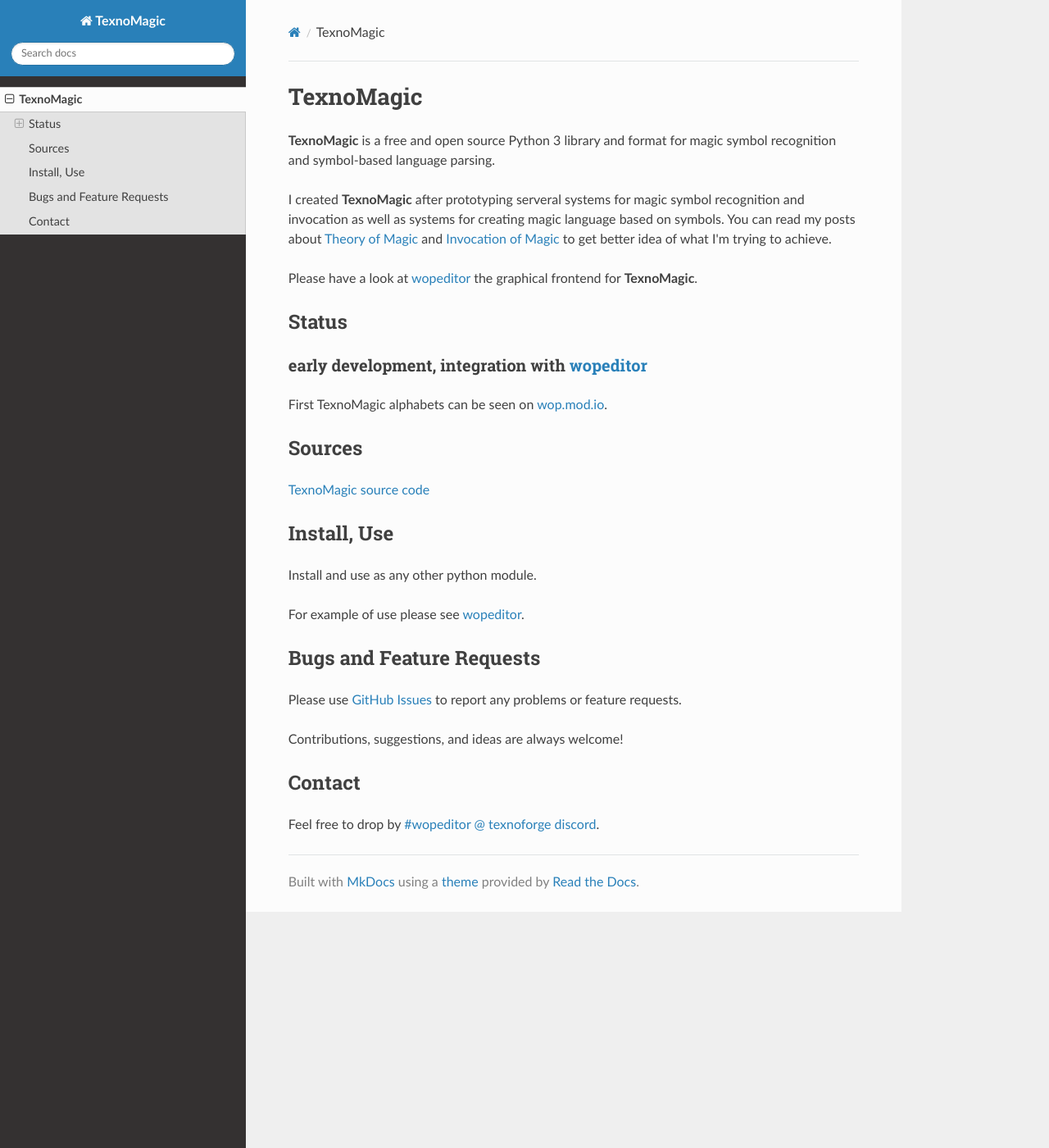
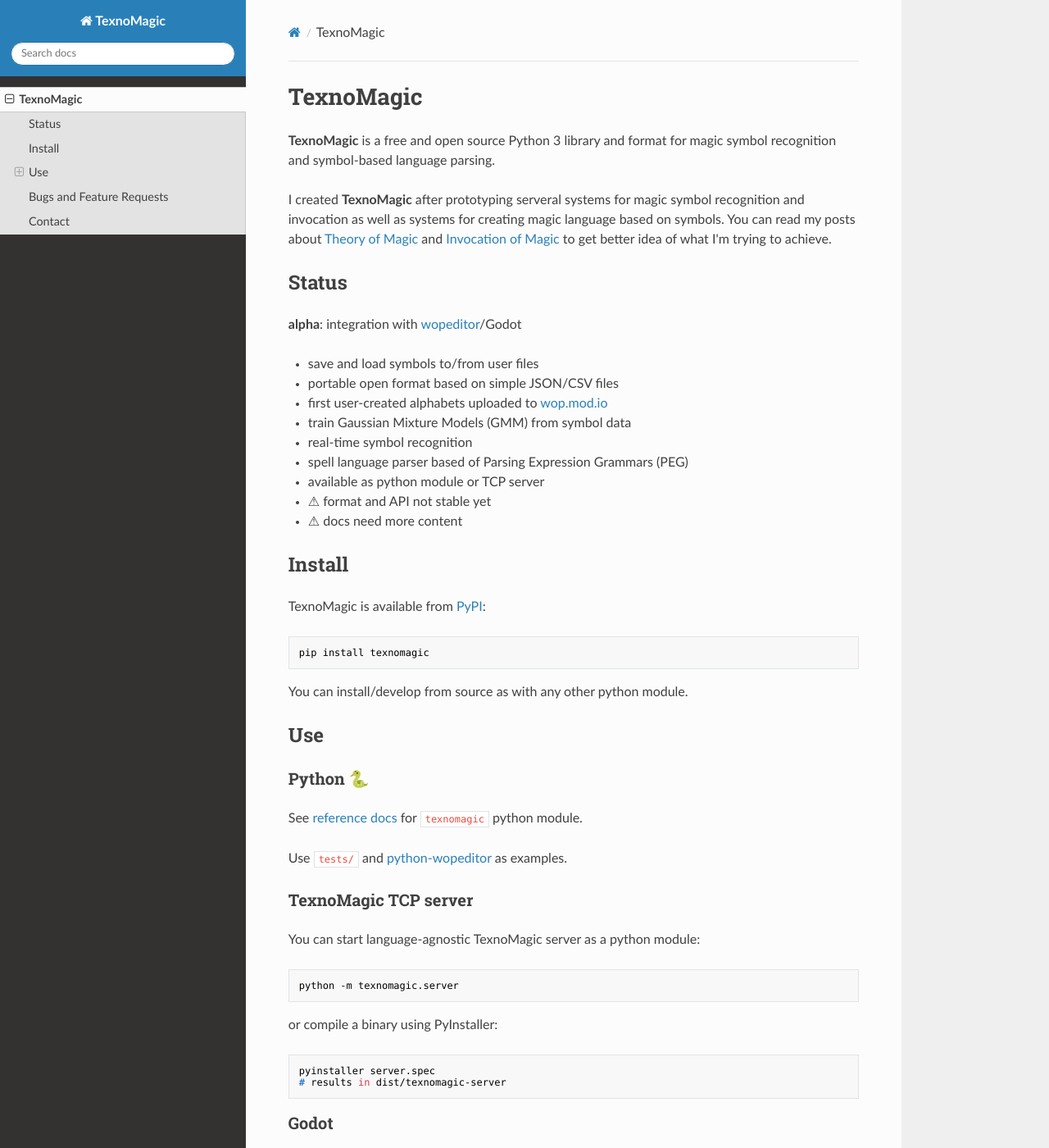
Before and after one commit to texnoforge/texnomagic, an MkDocs documentation site: the page built from docs/index.md, in a window 1280 px wide and 1400 px high. Shown: the whole window at 82% size. Built offline with MkDocs 1.6.1, drawn with Linux system fonts in a browser that asks for light colours; nearby versions of some CDN libraries; some of the changed text lies outside the part shown.

Commit message:
docs: update 📜

````diff
--- a/docs/README.md
+++ /dev/null
@@ -1,50 +0,0 @@
-# TexnoMagic
-
-**TexnoMagic** is a free and open source Python 3 library and format for magic
-symbol recognition and symbol-based language parsing.
-
-I created **TexnoMagic** after prototyping serveral systems for magic
-symbol recognition and invocation as well as systems for creating magic
-language based on symbols. You can read my posts about
-[Theory of Magic](https://texnoforge.dev/words-of-power-devlog-1-theory-of-magic.html) and
-[Invocation of Magic](https://texnoforge.dev/words-of-power-devlog-2-invocation-of-magic.html)
-to get better idea of what I'm trying to achieve.
-
-Please have a look at [wopeditor] the graphical frontend for **TexnoMagic**.
-
-
-## Status
-
-### early development, integration with [wopeditor]
-
-First TexnoMagic alphabets can be seen on [wop.mod.io].
-
-
-## Sources
-
-[TexnoMagic source code](https://github.com/texnoforge/texnomagic/)
-
-
-## Install, Use
-
-Install and use as any other python module.
-
-For example of use please see [wopeditor].
-
-
-## Bugs and Feature Requests
-
-Please use [GitHub Issues](https://github.com/texnoforge/texnomagic/issues)
-to report any problems or feature requests.
-
-Contributions, suggestions, and ideas are always welcome!
-
-
-## Contact
-
-Feel free to drop by
-[#wopeditor @ texnoforge discord](https://discord.gg/Dq3vaeg3pG).
-
-
-[wopeditor]: https://texnoforge.github.io/wopeditor/
-[wop.mod.io]: https://wop.mod.io
--- /dev/null
+++ b/docs/index.md
@@ -0,0 +1,88 @@
+# TexnoMagic
+
+**TexnoMagic** is a free and open source Python 3 library and format for magic
+symbol recognition and symbol-based language parsing.
+
+I created **TexnoMagic** after prototyping serveral systems for magic
+symbol recognition and invocation as well as systems for creating magic
+language based on symbols. You can read my posts about
+[Theory of Magic](https://texnoforge.dev/words-of-power-devlog-1-theory-of-magic.html) and
+[Invocation of Magic](https://texnoforge.dev/words-of-power-devlog-2-invocation-of-magic.html)
+to get better idea of what I'm trying to achieve.
+
+
+## Status
+
+**alpha**: integration with [wopeditor]/Godot
+
+* save and load symbols to/from user files
+* portable open format based on simple JSON/CSV files
+* first user-created alphabets uploaded to [wop.mod.io]
+* train Gaussian Mixture Models (GMM) from symbol data
+* real-time symbol recognition
+* spell language parser based of Parsing Expression Grammars (PEG)
+* available as python module or TCP server
+
+* ⚠ format and API not stable yet
+* ⚠ docs need more content
+
+
+## Install
+
+TexnoMagic is available from [PyPI]:
+
+```
+pip install texnomagic
+```
+
+You can install/develop from source as with any other python module.
+
+
+## Use
+
+### Python 🐍
+
+See [reference docs] for `texnomagic` python module.
+
+Use `tests/` and [python-wopeditor] as examples.
+
+### TexnoMagic TCP server
+
+You can start language-agnostic TexnoMagic server as a python module:
+
+```
+python -m texnomagic.server
+```
+
+or compile a binary using PyInstaller:
+
+```
+pyinstaller server.spec
+# results in dist/texnomagic-server
+```
+
+### Godot
+
+[wopeditor] contains GDScript implementation of TCP client for TexnoMagic
+server.
+
+
+## Bugs and Feature Requests
+
+Please use [GitHub Issues](https://github.com/texnoforge/texnomagic/issues)
+to report any problems or feature requests.
+
+Contributions, suggestions, and ideas are always welcome ♥
+
+
+## Contact
+
+Feel free to drop by
+[#wopeditor @ texnoforge discord](https://discord.gg/Dq3vaeg3pG).
+
+
+[reference docs]: https://texnoforge.github.io/texnomagic/reference/texnomagic/
+[wopeditor]: https://texnoforge.github.io/wopeditor/
+[python-wopeditor]: https://texnoforge.github.io/python-wopeditor/
+[PyPI]: https://pypi.org/project/texnomagic/
+[wop.mod.io]: https://wop.mod.io
--- a/mkdocs.yml
+++ b/mkdocs.yml
@@ -1,7 +1,7 @@
 site_name: TexnoMagic
 theme: readthedocs
 nav:
-  - README.md
+  - index.md
 markdown_extensions:
   - admonition
   - toc:
--- a/pyproject.toml
+++ b/pyproject.toml
@@ -5,9 +5,10 @@
 [tool.portray.mkdocs]
 site_name = "TexnoMagic"
 repo_url = "https://github.com/texnoforge/texnomagic/"
+edit_uri = ""
 
 [[tool.portray.mkdocs.nav]]
-Docs = "docs/README.md"
+Overview = "docs/index.md"
 
 [tool.portray.mkdocs.theme]
 name = "material"
````
Also changed, not shown: README.md (+4 -5 lines).
